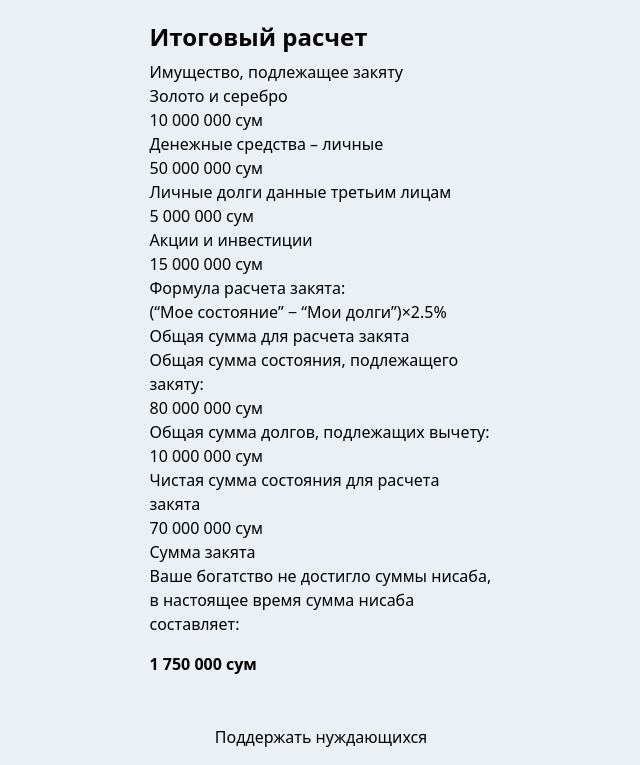
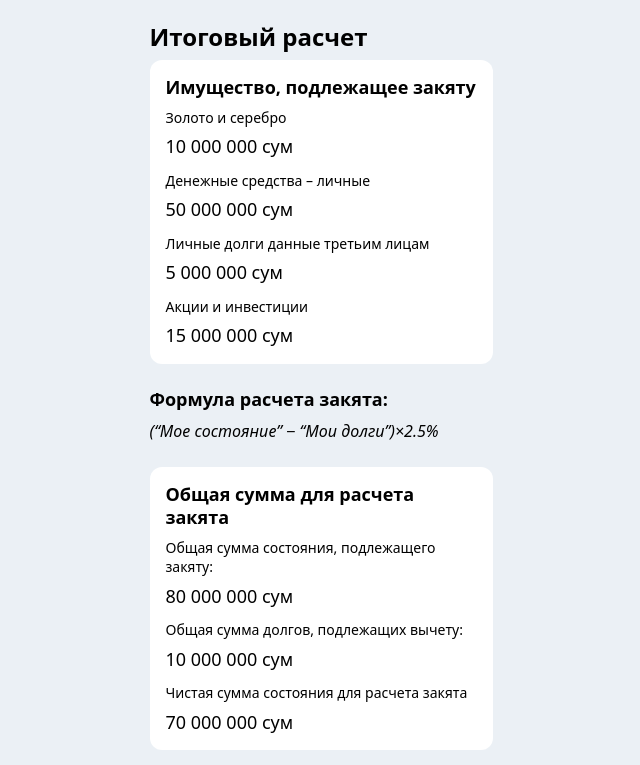
Before and after one commit to Muhammadjewel/zakotim, a website: page 13.html in a window 1280 px wide. Shown: the part 35-800 px from the top of the page, without its empty margins (319-959 px from the left). Drawn offline with Linux system fonts and the light colour scheme; a web font is replaced by a local one.

Commit message:
Add report page styles

```diff
--- a/13.html
+++ b/13.html
@@ -34,47 +34,63 @@
         Итоговый расчет
       </h2>
 
-      <section>
-        <h2>Имущество, подлежащее закяту</h2>
-        <dl>
-          <dt>Золото и серебро </dt>
-          <dd>10 000 000 сум</dd>
-          <dt>Денежные средства – личные</dt>
-          <dd>50 000 000 сум</dd>
-          <dt>Личные долги данные третьим лицам</dt>
-          <dd>5 000 000 сум</dd>
-          <dt>Акции и инвестиции</dt>
-          <dd>15 000 000 сум</dd>
+      <div class="report-info-wrapper">
+        <section class="card">
+          <h2 class="h2 h2--small">Имущество, подлежащее закяту</h2>
+          <dl class="card__dl">
+            <div class="card__dl-item">
+              <dt class="card__dt">Золото и серебро </dt>
+              <dd class="card__dd">10 000 000 сум</dd>
+            </div>
+            <div class="card__dl-item">
+              <dt class="card__dt">Денежные средства – личные</dt>
+              <dd class="card__dd">50 000 000 сум</dd>
+            </div>
+            <div class="card__dl-item">
+              <dt class="card__dt">Личные долги данные третьим лицам</dt>
+              <dd class="card__dd">5 000 000 сум</dd>
+            </div>
+            <div class="card__dl-item">
+              <dt class="card__dt">Акции и инвестиции</dt>
+              <dd class="card__dd">15 000 000 сум</dd>
+            </div>
           </dl>
         </section>
 
         <section>
-        <h2>Формула расчета закята:</h2>
-        <p>(“Мое состояние” − “Мои долги”)×2.5%</p>
+          <h2 class="h2 h2--small">Формула расчета закята:</h2>
+          <p><em>(“Мое состояние” − “Мои долги”)×2.5%</em></p>
         </section>
 
-      <section>
-        <h2>Общая сумма для расчета закята</h2>
-        <dl>
-          <dt>Общая сумма состояния, подлежащего закяту:</dt>
-          <dd>80 000 000 сум</dd>
-          <dt>Общая сумма долгов, подлежащих вычету:</dt>
-          <dd>10 000 000 сум</dd>
-          <dt>Чистая сумма состояния для расчета закята</dt>
-          <dd>70 000 000 сум</dd>
+        <section class="card">
+          <h2 class="h2 h2--small">Общая сумма для расчета закята</h2>
+          <dl class="card__dl">
+            <div class="card__dl-item">
+              <dt class="card__dt">Общая сумма состояния, подлежащего закяту:</dt>
+              <dd class="card__dd">80 000 000 сум</dd>
+            </div>
+            <div class="card__dl-item">
+              <dt class="card__dt">Общая сумма долгов, подлежащих вычету:</dt>
+              <dd class="card__dd">10 000 000 сум</dd>
+            </div>
+            <div class="card__dl-item">
+              <dt class="card__dt">Чистая сумма состояния для расчета закята</dt>
+              <dd class="card__dd">70 000 000 сум</dd>
+            </div>
           </dl>
         </section>
 
         <section>
-        <h2>Сумма закята</h2>
+          <h2 class="h2 h2--small">Сумма закята</h2>
           <p>Ваше богатство не достигло суммы нисаба, в настоящее время сумма нисаба составляет:</p>
-        <strong>1 750 000 сум</strong>
+          <strong class="font-semibold text-primary text-xl">1 750 000 сум</strong>
         </section>
+      </div>
     </div>
 
     <!-- FOOTER -->
     <footer class="footer">
-      <button>Поддержать нуждающихся</button>
+      <button class="primary-button" type="button">Поддержать нуждающихся</button>
     </footer>
   </div>
 
--- a/css/input.css
+++ b/css/input.css
@@ -399,6 +399,41 @@ input {
   gap: 16px;
 }
 
+.report-info-wrapper {
+  display: grid;
+  gap: 24px;
+}
+
+
+/* CARD */
+.card {
+  padding: 16px;
+  border-radius: 12px;
+  background-color: #fff;
+}
+
+.card__dl {
+  display: grid;
+  gap: 12px;
+}
+
+.card__dl-item {
+  display: grid;
+  gap: 8px;
+}
+
+.card__dt {
+  font-size: 14px;
+  line-height: 1.4;
+  font-weight: 400;
+}
+
+.card__dd {
+  font-size: 18px;
+  line-height: 1.3;
+  font-weight: 500;
+}
+
 
 /* PRIMARY-BUTTON */
 .primary-button {
```
Also changed, not shown: css/output.css. Lines whose indentation alone changed are shown as unchanged.
